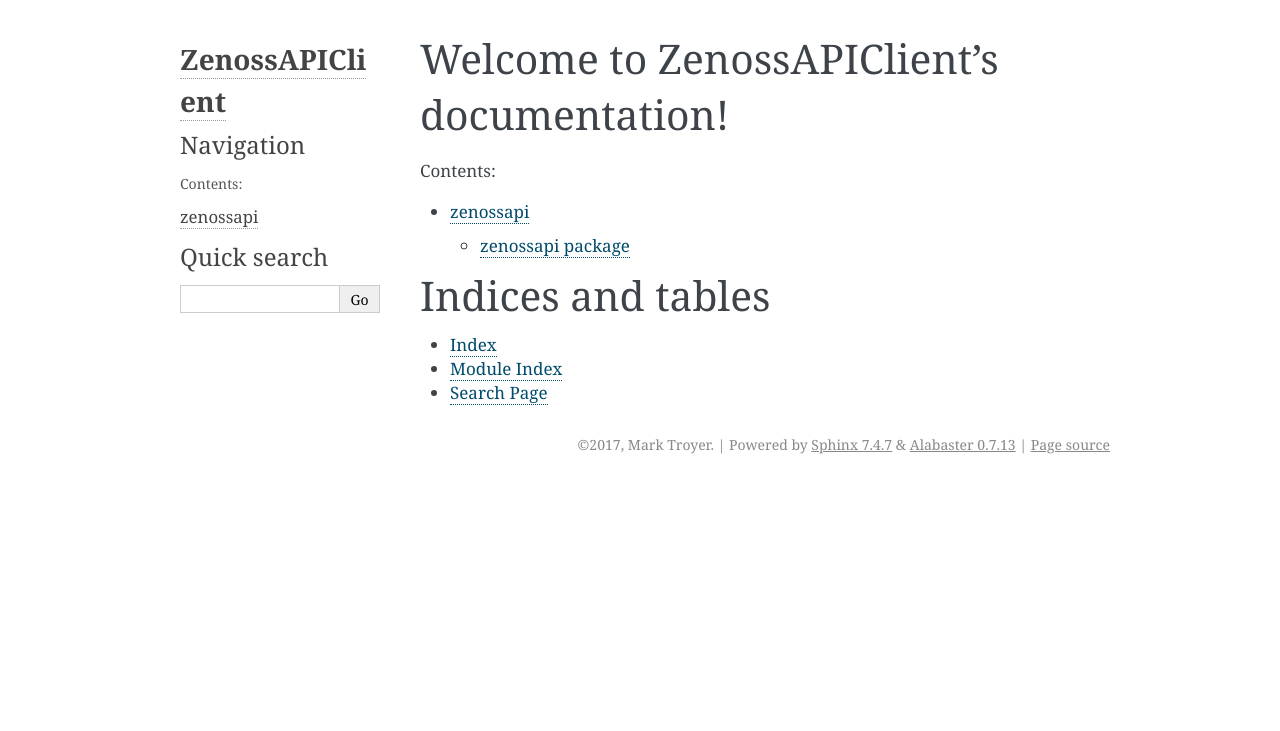
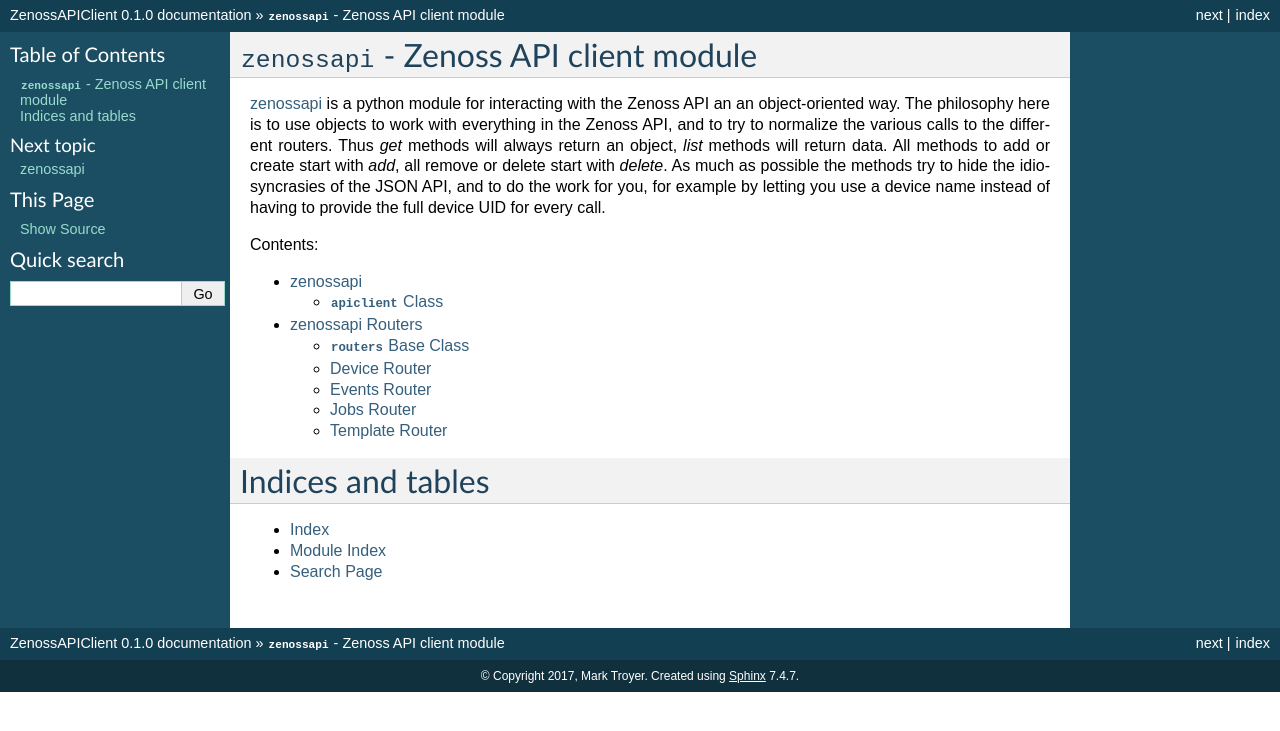
Before and after one commit to Zuora-TechOps/ZenossAPIClient, a Sphinx documentation site: the page built from docs/index.rst, in a window 1280 px wide. Shown: the top 731 px of the page. Built offline with Sphinx 7.4.7, drawn with Linux system fonts in a browser that asks for light colours.

Commit message:
Update docs for better structure

```diff
--- a/docs/conf.py
+++ b/docs/conf.py
@@ -88,7 +88,7 @@ todo_include_todos = True
 # The theme to use for HTML and HTML Help pages.  See the documentation for
 # a list of builtin themes.
 #
-html_theme = 'alabaster'
+html_theme = 'classic'
 
 # Theme options are theme-specific and customize the look and feel of a theme
 # further.  For a list of options available for each theme, see the
@@ -106,15 +106,15 @@ html_static_path = ['_static']
 #
 # This is required for the alabaster theme
 # refs: http://alabaster.readthedocs.io/en/latest/installation.html#sidebars
-html_sidebars = {
-    '**': [
-        'about.html',
-        'navigation.html',
-        'relations.html',  # needs 'show_related': True theme option to display
-        'searchbox.html',
-        'donate.html',
-    ]
-}
+#html_sidebars = {
+#    '**': [
+#        'about.html',
+#        'navigation.html',
+#        'relations.html',  # needs 'show_related': True theme option to display
+#        'searchbox.html',
+#        'donate.html',
+#    ]
+#}
 
 
 # -- Options for HTMLHelp output ------------------------------------------
--- a/docs/index.rst
+++ b/docs/index.rst
@@ -3,14 +3,21 @@
    You can adapt this file completely to your liking, but it should at least
    contain the root `toctree` directive.
 
-Welcome to ZenossAPIClient's documentation!
-===========================================
+``zenossapi`` - Zenoss API client module
+========================================
+
+`zenossapi <https://pypi.python.org/pypi?name=ZenossAPIClient&version=0.1.0&:action=display>`_ is a python module for interacting with the Zenoss API an an object-oriented way.
+The philosophy here is to use objects to work with everything in the Zenoss API, and to try to normalize the various calls to the different routers.
+Thus *get* methods will always return an object, *list* methods will return data.
+All methods to add or create start with *add*, all remove or delete start with *delete*.
+As much as possible the methods try to hide the idiosyncrasies of the JSON API, and to do the work for you, for example by letting you use a device name instead of having to provide the full device UID for every call.
 
 .. toctree::
-   :maxdepth: 2
+   :maxdepth: 3
    :caption: Contents:
 
-   modules
+   zenossapi
+   zenossapi.routers
 
 
 
--- a/docs/zenossapi.routers.rst
+++ b/docs/zenossapi.routers.rst
@@ -1,46 +1,42 @@
-zenossapi\.routers package
-==========================
+zenossapi Routers
+=================
 
-Submodules
-----------
+``routers`` Base Class
+----------------------
 
-zenossapi\.routers\.device module
----------------------------------
+.. automodule:: zenossapi.routers
+    :members:
+    :undoc-members:
+    :show-inheritance:
+
+Device Router
+-------------
 
 .. automodule:: zenossapi.routers.device
     :members:
     :undoc-members:
     :show-inheritance:
 
-zenossapi\.routers\.events module
----------------------------------
+Events Router
+-------------
 
 .. automodule:: zenossapi.routers.events
     :members:
     :undoc-members:
     :show-inheritance:
 
-zenossapi\.routers\.jobs module
--------------------------------
+Jobs Router
+-----------
 
 .. automodule:: zenossapi.routers.jobs
     :members:
     :undoc-members:
     :show-inheritance:
 
-zenossapi\.routers\.template module
------------------------------------
+Template Router
+---------------
 
 .. automodule:: zenossapi.routers.template
     :members:
     :undoc-members:
     :show-inheritance:
-
-
-Module contents
----------------
-
-.. automodule:: zenossapi.routers
-    :members:
-    :undoc-members:
-    :show-inheritance:
--- a/docs/zenossapi.rst
+++ b/docs/zenossapi.rst
@@ -1,29 +1,10 @@
-zenossapi package
-=================
+zenossapi
+=========
 
-Subpackages
------------
-
-.. toctree::
-
-    zenossapi.routers
-
-Submodules
-----------
-
-zenossapi\.apiclient module
----------------------------
+``apiclient`` Class
+-------------------
 
 .. automodule:: zenossapi.apiclient
     :members:
     :undoc-members:
     :show-inheritance:
-
-
-Module contents
----------------
-
-.. automodule:: zenossapi
-    :members:
-    :undoc-members:
-    :show-inheritance:
```
Also changed, not shown: docs/modules.rst (deleted, +0 -7 lines).
